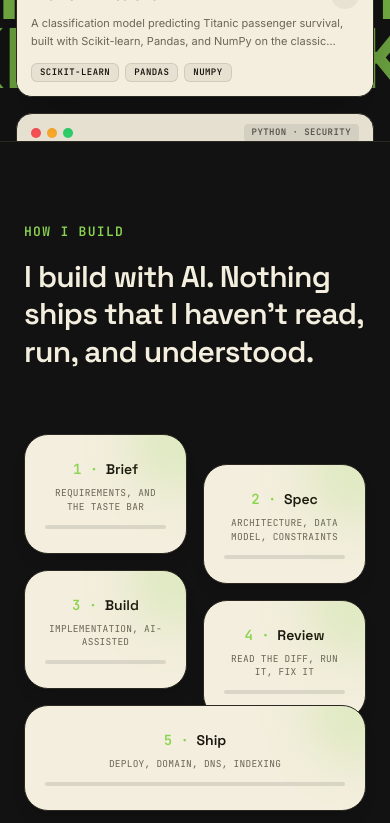
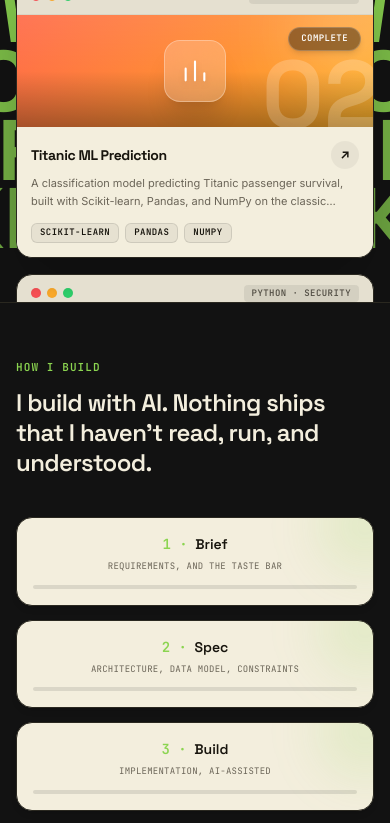
Before and after one commit to chmnoumanqamar/React-Portfolio, a React (Vite) app: page / in a window 390 px wide. Shown: the part 1156-1979 px from the top of the page. Built offline with nearby package versions, Linux system fonts and the light colour scheme.

Commit message:
refactor: enhance layout and animations in Hero, Method, Reveal, and Skills components for improved responsiveness and visual appeal

```diff
--- a/src/components/Hero.jsx
+++ b/src/components/Hero.jsx
@@ -55,13 +55,13 @@ export default function Hero() {
         </Reveal>
 
         <Reveal delay={200}>
-          <div className="mt-14 md:mt-20 grid grid-cols-3 gap-6 border-t border-[var(--border)] pt-6">
+          <div className="mt-10 sm:mt-14 md:mt-20 grid grid-cols-1 sm:grid-cols-3 gap-4 sm:gap-6 border-t border-[var(--border)] pt-6">
             {STATS.map((s) => (
-              <div key={s.label}>
-                <div className="font-display text-3xl md:text-5xl font-semibold" style={{ color: s.color }}>
+              <div key={s.label} className="p-2 sm:p-0">
+                <div className="font-display text-3xl sm:text-4xl md:text-5xl font-semibold" style={{ color: s.color }}>
                   {s.n}
                 </div>
-                <div className="font-mono text-[11px] md:text-[13px] text-[var(--muted)] uppercase tracking-wide mt-1">
+                <div className="font-mono text-[11px] sm:text-[12px] md:text-[13px] text-[var(--muted)] uppercase tracking-wide mt-1">
                   {s.label}
                 </div>
               </div>
--- a/src/components/Method.jsx
+++ b/src/components/Method.jsx
@@ -14,38 +14,38 @@ const TOOLS = ["CLAUDE CODE", "CLAUDE FABLE", "CLAUDE COWORK", "CODEX"];
 function StepPill({ step, offset, index }) {
   return (
     <motion.div
-      initial={{ opacity: 0, y: offset ? 50 : 30, scale: 0.9, rotateX: -10 }}
-      whileInView={{ opacity: 1, y: offset ? 30 : 0, scale: 1, rotateX: 0 }}
-      viewport={{ once: false, amount: 0.2 }}
+      initial={{ opacity: 0, y: 24, scale: 0.95 }}
+      whileInView={{ opacity: 1, y: 0, scale: 1 }}
+      viewport={{ once: true, amount: 0.15 }}
       transition={{
-        duration: 0.6,
-        delay: index * 0.09,
-        ease: [0.215, 0.61, 0.355, 1],
+        duration: 0.45,
+        delay: index * 0.07,
+        ease: [0.16, 1, 0.3, 1],
       }}
       whileHover={{
-        scale: 1.06,
-        y: offset ? 20 : -10,
-        rotateZ: 0.5,
-        transition: { type: "spring", stiffness: 350, damping: 20 },
+        scale: 1.04,
+        y: -5,
+        transition: { type: "spring", stiffness: 400, damping: 25 },
       }}
       whileTap={{ scale: 0.98 }}
-      className={`group relative rounded-3xl border bg-[var(--surface)] px-5 py-6 md:px-6 md:py-7 text-center shadow-lg h-full flex flex-col justify-center cursor-pointer overflow-hidden transition-all duration-300 ${
+      style={{ willChange: "transform, opacity" }}
+      className={`group relative rounded-2xl md:rounded-3xl border bg-[var(--surface)] p-4 sm:p-5 md:px-6 md:py-7 text-center shadow-md hover:shadow-xl h-full flex flex-col justify-center cursor-pointer overflow-hidden transition-all duration-300 min-w-0 ${
         offset ? "md:translate-y-[30px]" : ""
       }`}
       style={{ borderColor: "var(--border)" }}
     >
-      {/* Glow backdrop effect on hover */}
-      <div className="absolute -top-10 -right-10 w-24 h-24 rounded-full bg-[var(--teal)]/20 blur-xl group-hover:scale-150 transition-transform duration-500 pointer-events-none" />
+      {/* Ambient Glow backdrop effect on hover */}
+      <div className="absolute -top-10 -right-10 w-24 h-24 rounded-full bg-[var(--teal)]/15 blur-xl group-hover:scale-150 transition-transform duration-500 pointer-events-none" />
 
       <motion.span
-        className="font-display font-semibold text-[14px] md:text-[15px] whitespace-nowrap block transition-transform duration-300 group-hover:scale-105"
+        className="font-display font-semibold text-sm sm:text-base md:text-[15px] block transition-transform duration-300 group-hover:scale-105 min-w-0"
         style={{ color: "var(--surface-ink)" }}
       >
         <span className="text-[var(--teal)] font-mono font-bold mr-1">{step.n} ·</span> {step.title}
       </motion.span>
 
       <p
-        className="mt-1.5 font-mono text-[9.5px] md:text-[10.5px] uppercase tracking-wide leading-snug transition-colors group-hover:text-[var(--surface-ink)]"
+        className="mt-1.5 font-mono text-[9px] sm:text-[10px] md:text-[10.5px] uppercase tracking-wide leading-snug transition-colors group-hover:text-[var(--surface-ink)]"
         style={{ color: "var(--surface-muted)" }}
       >
         {step.desc}
@@ -53,7 +53,7 @@ function StepPill({ step, offset, index }) {
 
       {/* Bottom neon accent indicator line */}
       <div className="mt-3 w-full h-1 rounded-full bg-black/10 overflow-hidden">
-        <div className="w-0 h-full bg-[var(--teal)] transition-all duration-500 ease-out group-hover:w-full" />
+        <div className="w-0 h-full bg-[var(--teal)] transition-all duration-400 ease-out group-hover:w-full" />
       </div>
     </motion.div>
   );
@@ -61,25 +61,25 @@ function StepPill({ step, offset, index }) {
 
 export default function Method() {
   return (
-    <section id="method" className="px-6 md:px-8 max-w-6xl mx-auto py-20 md:py-28 relative overflow-hidden">
+    <section id="method" className="px-4 sm:px-6 md:px-8 max-w-6xl mx-auto py-14 sm:py-20 md:py-28 relative overflow-hidden">
 
-      {/* Header with Bi-directional scroll animation */}
-      <Reveal direction="up" yOffset={30}>
-        <p className="font-mono text-[13px] uppercase tracking-widest mb-4 font-bold text-[var(--teal)]">
+      {/* Header with Smooth Scroll animation */}
+      <Reveal direction="up" yOffset={24}>
+        <p className="font-mono text-[11px] sm:text-[13px] uppercase tracking-widest mb-3 sm:mb-4 font-bold text-[var(--teal)]">
           How I build
         </p>
-        <h2 className="font-display font-semibold text-3xl md:text-5xl tracking-tight max-w-3xl leading-tight text-[var(--ink)]">
+        <h2 className="font-display font-semibold text-2xl sm:text-4xl md:text-5xl tracking-tight max-w-3xl leading-tight text-[var(--ink)]">
           I build with AI. Nothing ships that I haven't read, run, and understood.
         </h2>
       </Reveal>
 
-      {/* 5 Step Cards Layout matching Pic 3 with Massive Animations */}
-      <div className="mt-16 md:mt-20 md:pb-8">
-        <div className="grid grid-cols-2 md:grid-cols-5 gap-4 md:gap-5">
+      {/* 5 Step Cards Responsive Grid Layout (Pic 3 Layout) */}
+      <div className="mt-10 sm:mt-16 md:mt-20 md:pb-8">
+        <div className="grid grid-cols-1 sm:grid-cols-2 md:grid-cols-5 gap-3.5 sm:gap-4 md:gap-5">
           {STEPS.map((s, i) => (
             <div
               key={s.n}
-              className={i === STEPS.length - 1 ? "col-span-2 md:col-span-1" : ""}
+              className={i === STEPS.length - 1 ? "col-span-1 sm:col-span-2 md:col-span-1" : ""}
             >
               <StepPill step={s} offset={i % 2 === 1} index={i} />
             </div>
@@ -87,23 +87,24 @@ export default function Method() {
         </div>
       </div>
 
-      {/* Bottom Tool Pills matching Pic 3 with Staggered Entrance */}
-      <Reveal delay={120} direction="up" yOffset={25}>
-        <div className="mt-14 md:mt-20 flex flex-wrap items-center gap-3">
+      {/* Bottom Tool Pills with Smooth Staggered Entrance */}
+      <Reveal delay={100} direction="up" yOffset={20}>
+        <div className="mt-10 sm:mt-14 md:mt-20 flex flex-wrap items-center gap-2 sm:gap-3">
           {TOOLS.map((t, idx) => (
             <motion.span
               key={t}
-              initial={{ opacity: 0, scale: 0.8 }}
+              initial={{ opacity: 0, scale: 0.9 }}
               whileInView={{ opacity: 1, scale: 1 }}
-              viewport={{ once: false, amount: 0.2 }}
-              transition={{ delay: idx * 0.08, type: "spring", stiffness: 300 }}
+              viewport={{ once: true, amount: 0.15 }}
+              transition={{ delay: idx * 0.06, duration: 0.4 }}
               whileHover={{
-                scale: 1.1,
+                scale: 1.08,
                 borderColor: "var(--teal)",
                 color: "var(--teal)",
                 transition: { duration: 0.2 }
               }}
-              className="font-mono text-[12px] uppercase tracking-wide rounded-full px-4 py-2 border transition-all cursor-pointer"
+              style={{ willChange: "transform, opacity" }}
+              className="font-mono text-[11px] sm:text-[12px] uppercase tracking-wide rounded-full px-3.5 py-1.5 sm:px-4 sm:py-2 border transition-all cursor-pointer"
               style={{ borderColor: "var(--border)", color: "var(--muted)", background: "var(--bg)" }}
             >
               {t}
--- a/src/components/Reveal.jsx
+++ b/src/components/Reveal.jsx
@@ -3,9 +3,9 @@ import { motion } from "framer-motion";
 export default function Reveal({
   children,
   delay = 0,
-  duration = 0.6,
-  yOffset = 30,
-  scaleOffset = 0.96,
+  duration = 0.5,
+  yOffset = 24,
+  scaleOffset = 0.98,
   className = "",
   direction = "up"
 }) {
@@ -28,12 +28,13 @@ export default function Reveal({
     <motion.div
       initial={getInitial()}
       whileInView={{ opacity: 1, y: 0, x: 0, scale: 1 }}
-      viewport={{ once: false, amount: 0.2 }}
+      viewport={{ once: true, amount: 0.15 }}
       transition={{
         duration: duration,
         delay: delay / 1000,
-        ease: [0.215, 0.61, 0.355, 1],
+        ease: [0.16, 1, 0.3, 1],
       }}
+      style={{ willChange: "transform, opacity" }}
       className={className}
     >
       {children}
```
Also changed, not shown: src/components/Skills.jsx (+28 -27 lines).
